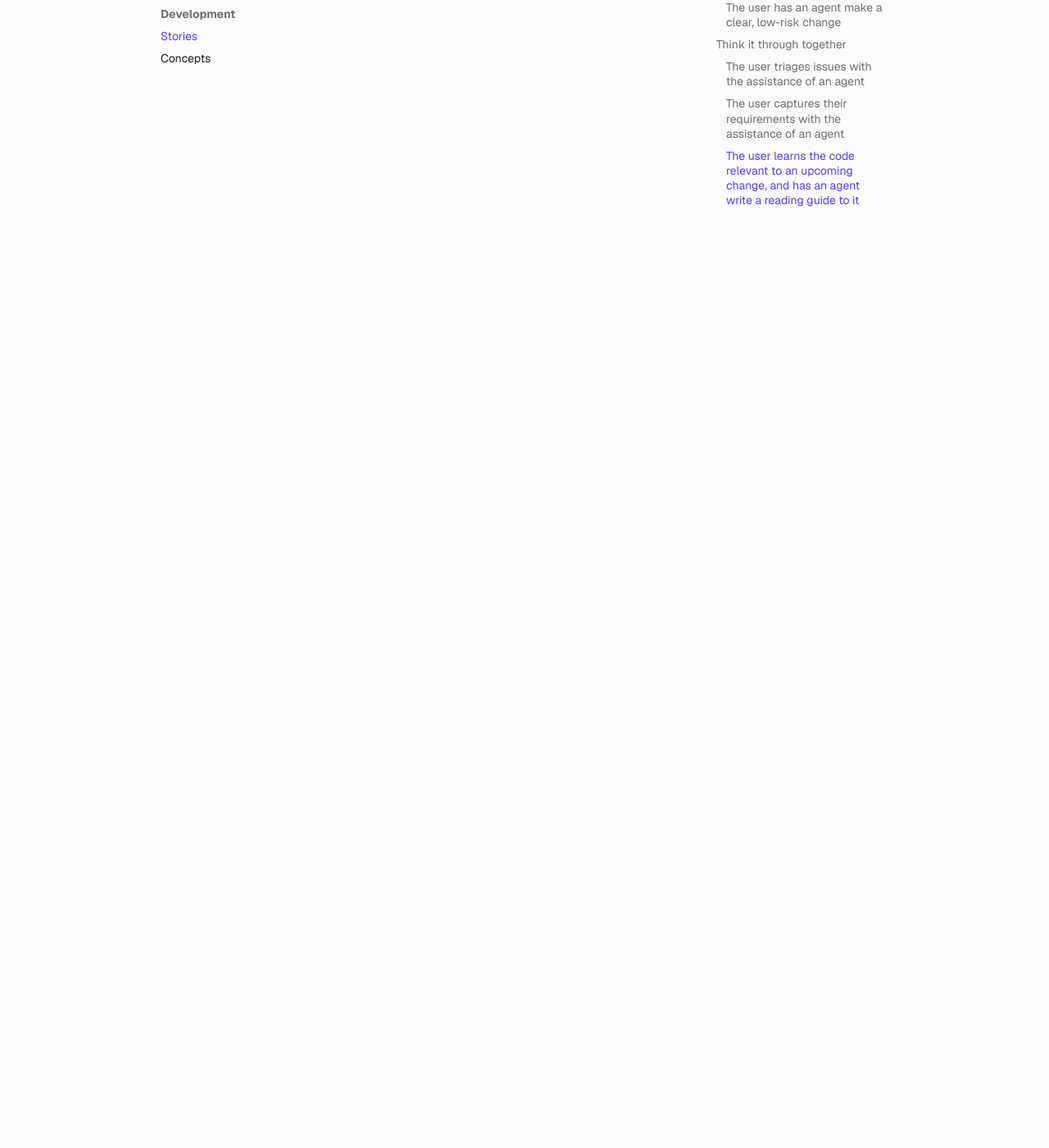
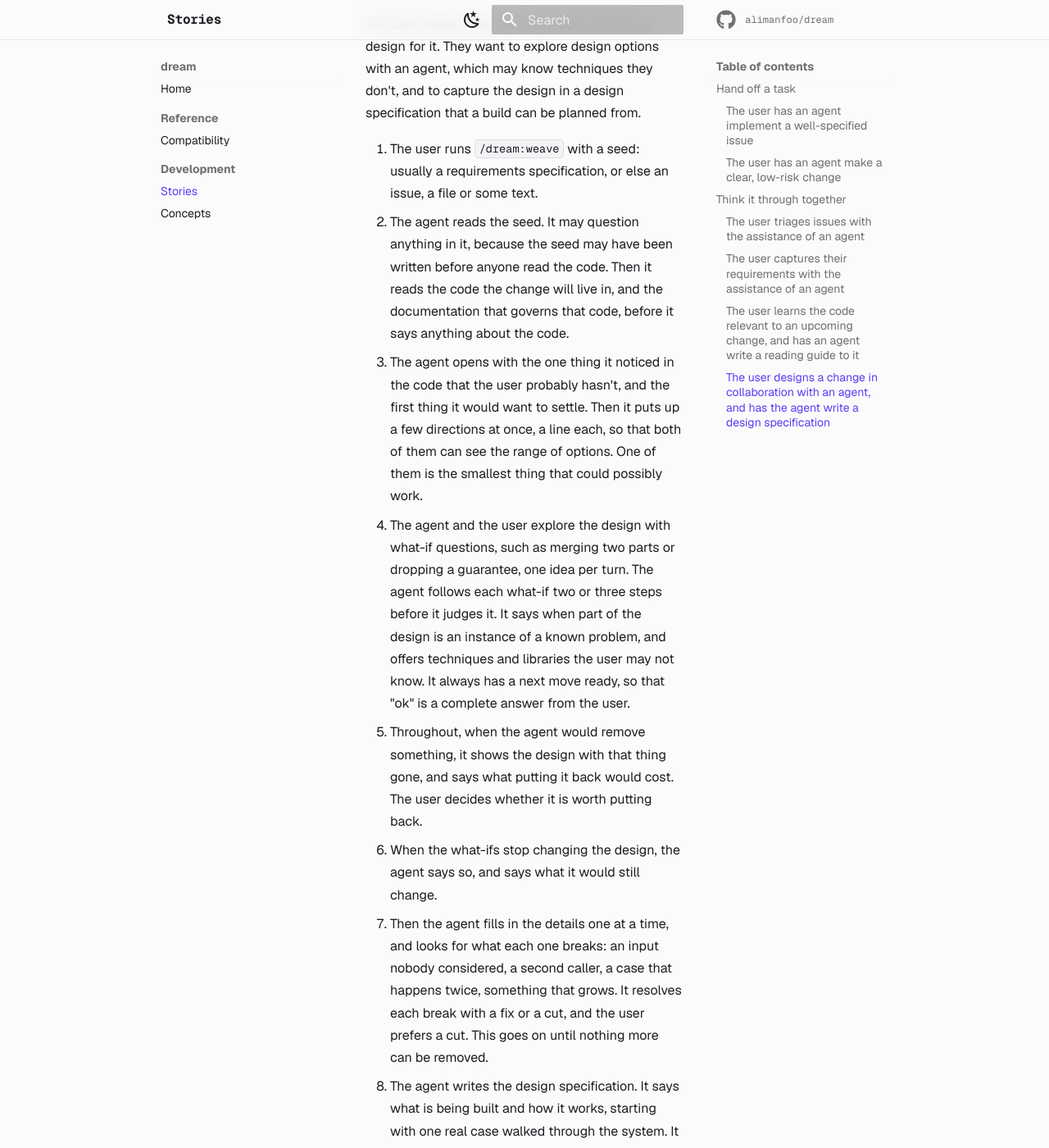
Before and after one commit to alimanfoo/dream, an MkDocs documentation site: the page built from docs/stories.md, in a window 1280 px wide and 1400 px high, scrolled down 7827 px. Shown: the whole window at 82% size. Built offline with MkDocs 1.6.1 and Material for MkDocs 9.7.7, drawn with Linux system fonts in a browser that asks for light colours; comment, search, counter and statistics services are not loaded; some of the changed text lies outside the part shown.

Commit message:
Add the design story, and say what the agent does with a seed
Co-Authored-By: Claude Opus 5.5 <noreply@anthropic.com>
Claude-Session: https://claude.ai/code/session_01SAXrSe6qiSN2QFtc3aSc9T

```diff
--- a/docs/stories.md
+++ b/docs/stories.md
@@ -116,7 +116,9 @@ requirements specification, before anyone designs a solution.
    issue, a file or some text.
 2. The agent reads the repository's documentation and looks at how its code is
    laid out, so that its questions are informed by what the project is for. Then
-   it reads the seed, and treats nothing in it as settled.
+   it reads the seed. It may ask about anything in it, including what the seed
+   already covers, because the user may have written it before thinking the idea
+   through.
 3. The agent asks the user where they would like to start, then interviews them,
    one question per turn. It follows threads from the user's answers, and says
    what each answer changed in its understanding. It points out anything that
@@ -184,3 +186,54 @@ relevant code.
 The user knows the relevant code well enough to collaborate on the design, and
 has a reading guide, checked against the code, that lets the next agent find and
 read all of it.
+
+### The user designs a change in collaboration with an agent, and has the agent write a design specification
+
+The user knows what they want built, but has no design for it. They want to
+explore design options with an agent, which may know techniques they don't, and
+to capture the design in a design specification that a build can be planned
+from.
+
+1. The user runs `/dream:weave` with a seed: usually a requirements
+   specification, or else an issue, a file or some text.
+2. The agent reads the seed. It may question anything in it, because the seed
+   may have been written before anyone read the code. Then it reads the code the
+   change will live in, and the documentation that governs that code, before it
+   says anything about the code.
+3. The agent opens with the one thing it noticed in the code that the user
+   probably hasn't, and the first thing it would want to settle. Then it puts up
+   a few directions at once, a line each, so that both of them can see the range
+   of options. One of them is the smallest thing that could possibly work.
+4. The agent and the user explore the design with what-if questions, such as
+   merging two parts or dropping a guarantee, one idea per turn. The agent
+   follows each what-if two or three steps before it judges it. It says when
+   part of the design is an instance of a known problem, and offers techniques
+   and libraries the user may not know. It always has a next move ready, so that
+   "ok" is a complete answer from the user.
+5. Throughout, when the agent would remove something, it shows the design with
+   that thing gone, and says what putting it back would cost. The user decides
+   whether it is worth putting back.
+6. When the what-ifs stop changing the design, the agent says so, and says what
+   it would still change.
+7. Then the agent fills in the details one at a time, and looks for what each
+   one breaks: an input nobody considered, a second caller, a case that happens
+   twice, something that grows. It resolves each break with a fix or a cut, and
+   the user prefers a cut. This goes on until nothing more can be removed.
+8. The agent writes the design specification. It says what is being built and
+   how it works, starting with one real case walked through the system. It says
+   what changes and what goes away, with what each removal buys. It says why the
+   design takes this shape and not another, and what is still open.
+9. The agent has two subagents read the design specification. One reads it
+   beside the requirements specification, and reports what could come out and
+   still meet the requirements, and what each cut would cost. The other reads
+   the code the design touches, and reports whether the design fits that code
+   and holds enough to plan the build from. The agent fixes wording that was
+   only unclear, and brings the user each remaining point, one per turn. The
+   user rules on each cut.
+10. The agent shows the user the design specification.
+11. The agent offers to put the design specification in a specification folder
+    as `design.md` and open a pull request for it, and does so when the user
+    agrees.
+
+The user has a design specification that a build can be planned from, in which
+everything left is there for a reason worth building and keeping.
```
